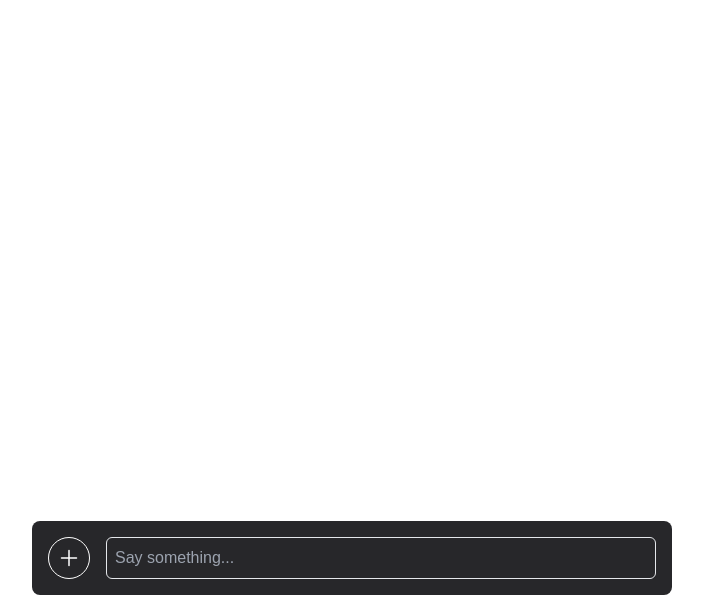
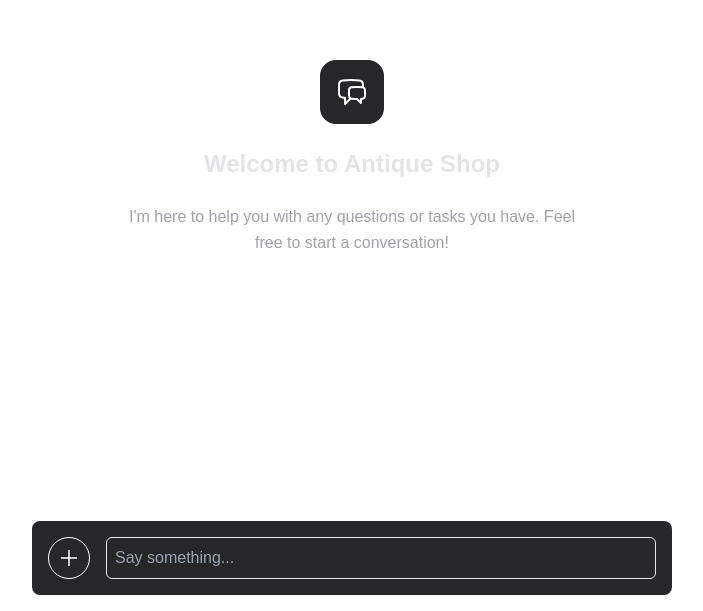
Before and after one commit to Yigitali97/Antique-Chatbot, a Next.js app: page / in a window 1280 px wide. Shown: the part 189-800 px from the top of the page, without its empty margins (288-991 px from the left). Built offline with nearby package versions, Linux system fonts and the light colour scheme.

Commit message:
Add welcome message component and display it when no chat messages are present

```diff
--- a/src/app/page.tsx
+++ b/src/app/page.tsx
@@ -4,6 +4,7 @@ import { useChat } from "@ai-sdk/react";
 import ChatMessages from "@/components/chat-messages";
 import ChatForm from "@/components/chat-form";
 import TypingIndicator from "@/components/typing-indicator";
+import WelcomeMessage from "@/components/welcome-message";
 import { useEffect, useRef } from "react";
 
 export default function Chat() {
@@ -23,9 +24,15 @@ export default function Chat() {
     <div className="flex min-h-screen items-center justify-center">
       <div className="w-full max-w-2xl h-screen flex flex-col">
         <div className="flex-1 overflow-y-auto scrollbar-thin scrollbar-thumb-gray-500 scrollbar-track-transparent">
-          <ChatMessages messages={messages} />
-          {status === "submitted" && <TypingIndicator />}
-          <div ref={messagesEndRef} />
+          {messages.length === 0 ? (
+            <WelcomeMessage />
+          ) : (
+            <>
+              <ChatMessages messages={messages} />
+              {status === "submitted" && <TypingIndicator />}
+              <div ref={messagesEndRef} />
+            </>
+          )}
         </div>
         <div className="p-4">
           <ChatForm
--- /dev/null
+++ b/src/components/welcome-message.tsx
@@ -0,0 +1,22 @@
+import { ChatBubbleLeftRightIcon } from "@heroicons/react/24/outline";
+
+export default function WelcomeMessage() {
+  return (
+    <div className="h-full flex items-center justify-center">
+      <div className="text-center space-y-6 max-w-lg px-8">
+        <div className="flex justify-center">
+          <div className="p-4 bg-zinc-800 rounded-2xl">
+            <ChatBubbleLeftRightIcon className="w-8 h-8 text-white" />
+          </div>
+        </div>
+        <h1 className="text-2xl font-semibold text-zinc-200">
+          Welcome to Antique Shop
+        </h1>
+        <p className="text-zinc-400 leading-relaxed">
+          I&apos;m here to help you with any questions or tasks you have. Feel
+          free to start a conversation!
+        </p>
+      </div>
+    </div>
+  );
+}
```
